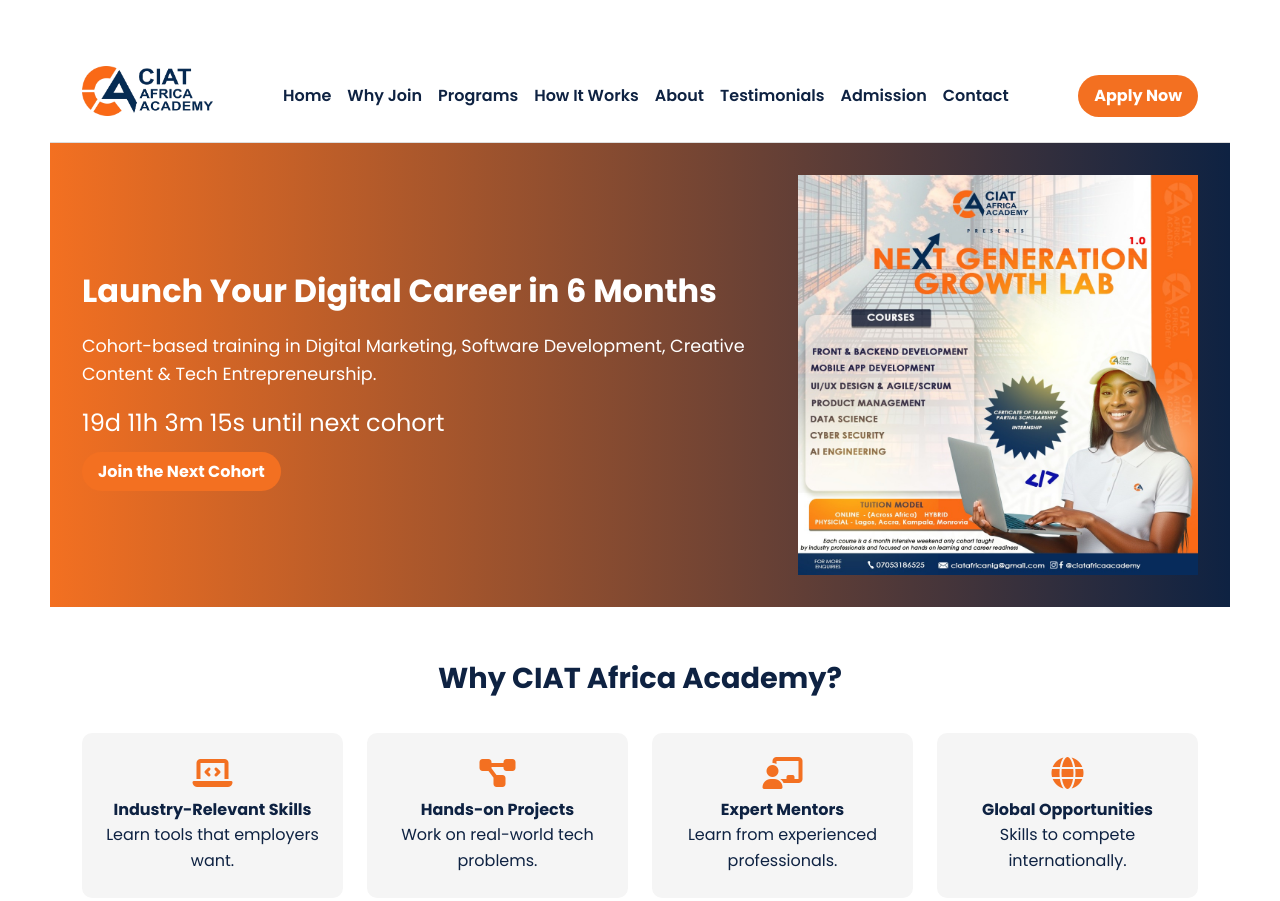
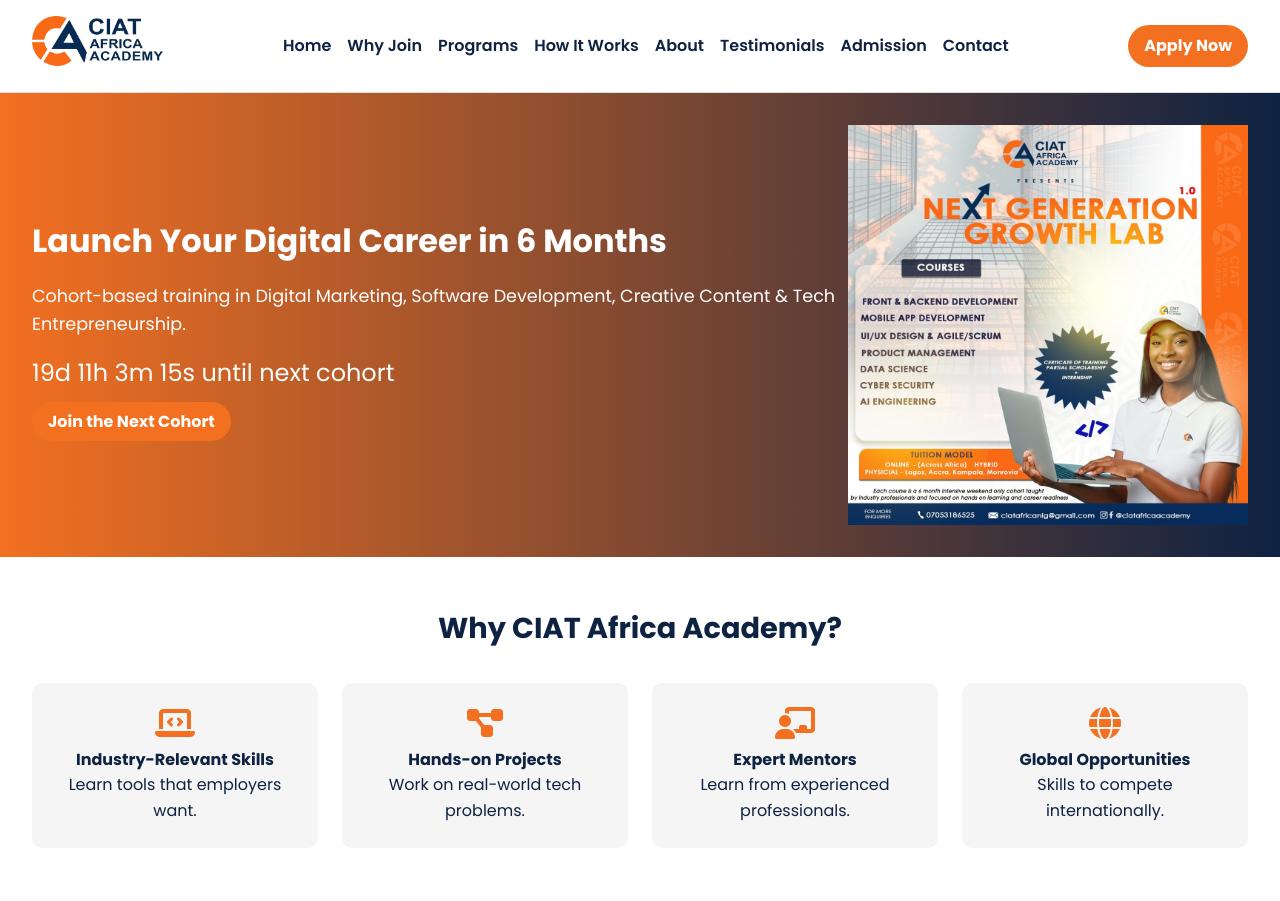
Before and after one commit to brianoshinbolu-dev/ciatacademy, a plain HTML site: page index.html in a window 1280 px wide. Shown: the top 901 px of the page. Drawn offline with Linux system fonts and the light colour scheme.

Commit message:
padding removed

```diff
--- a/index.html
+++ b/index.html
@@ -17,7 +17,7 @@
       --white: #FFFFFF;
     }
     * {margin:0;padding:0;box-sizing:border-box;}
-    body {font-family:'Poppins',sans-serif;line-height:1.6;color:var(--primary-blue);background:var(--white);scroll-behavior:smooth;padding: 50px;}
+    body {font-family:'Poppins',sans-serif;line-height:1.6;color:var(--primary-blue);background:var(--white);scroll-behavior:smooth;}
     header {position:sticky;top:0;background:var(--white);display:flex;justify-content:space-between;align-items:center;padding:1rem 2rem;border-bottom:1px solid #ddd;z-index:1000;}
     header h1 {font-size:1.2rem;font-weight:700;color:var(--primary-orange);}
     nav {display:flex;gap:1rem;}
```
